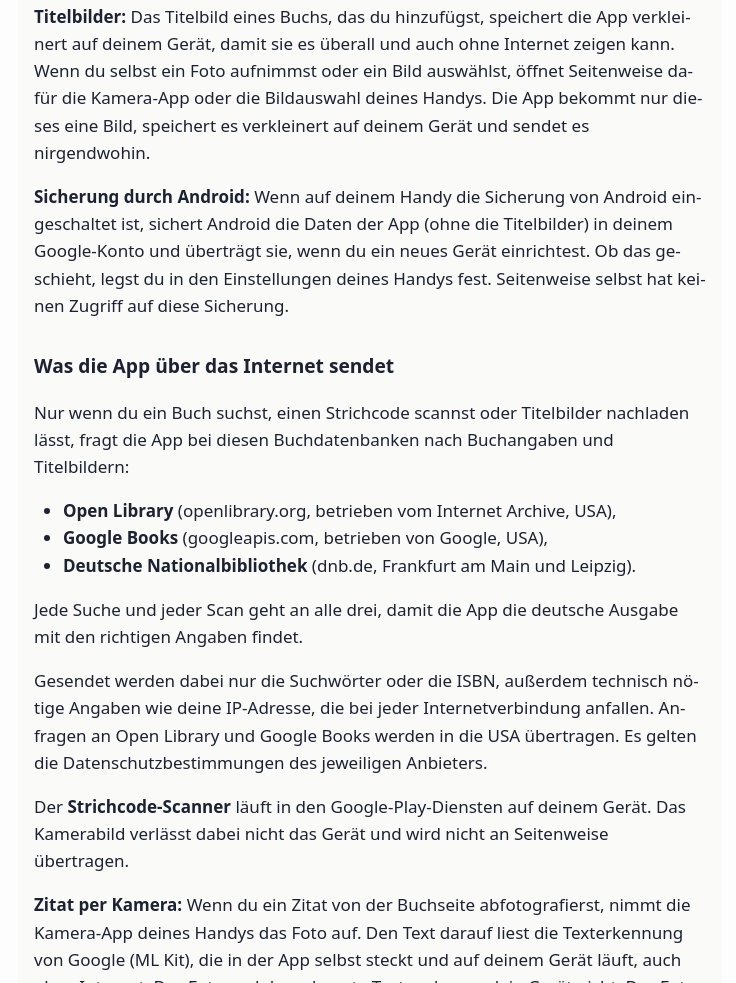
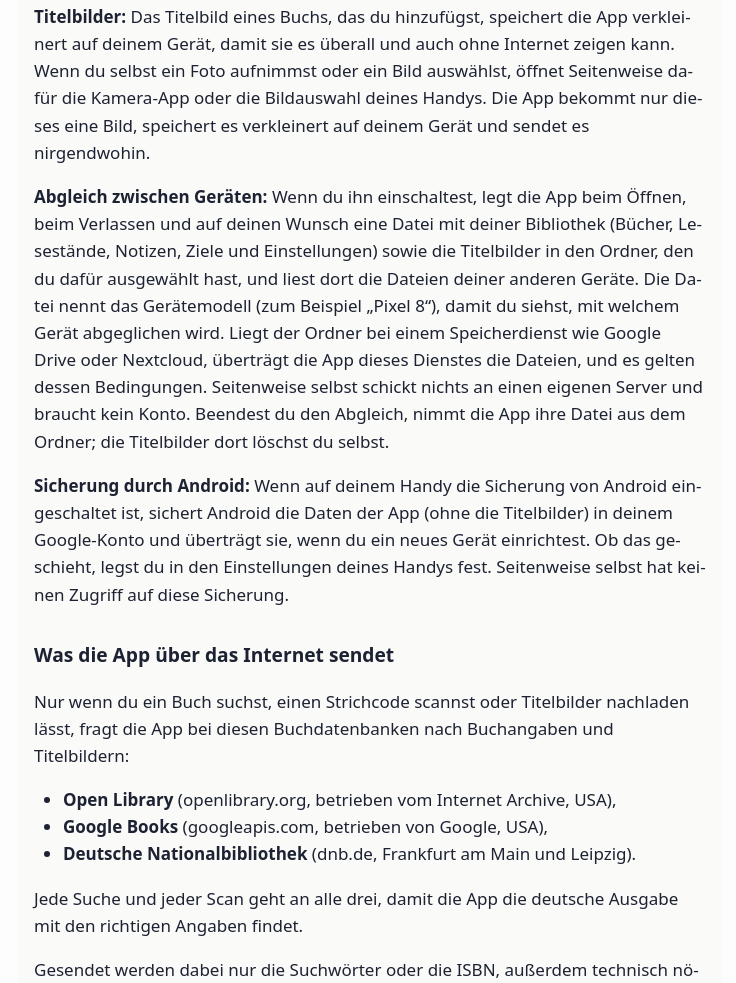
Before and after one commit to Zaucher/seitenweise-datenschutz, a plain HTML site: page index.html in a window 1280 px wide. Shown: the part 945-1928 px from the top of the page, without its empty margins (270-1006 px from the left). Drawn offline with Linux system fonts and the light colour scheme.

Commit message:
Datenschutz: Abgleich zwischen Geräten über einen Ordner deiner Wahl
Co-Authored-By: Claude Opus 5.5 <noreply@anthropic.com>
Claude-Session: https://claude.ai/code/session_01WdcJ5pesH4CmGPFai5J8K6

```diff
--- a/index.html
+++ b/index.html
@@ -198,6 +198,7 @@ aufnimmst oder ein Bild auswählst, öffnet Seitenweise dafür die
 Kamera-App oder die Bildauswahl deines Handys. Die App bekommt nur
 dieses eine Bild, speichert es verkleinert auf deinem Gerät und sendet
 es nirgendwohin.</p>
+<p><strong>Abgleich zwischen Geräten:</strong> Wenn du ihn einschaltest, legt die App beim Öffnen, beim Verlassen und auf deinen Wunsch eine Datei mit deiner Bibliothek (Bücher, Lesestände, Notizen, Ziele und Einstellungen) sowie die Titelbilder in den Ordner, den du dafür ausgewählt hast, und liest dort die Dateien deiner anderen Geräte. Die Datei nennt das Gerätemodell (zum Beispiel „Pixel 8“), damit du siehst, mit welchem Gerät abgeglichen wird. Liegt der Ordner bei einem Speicherdienst wie Google Drive oder Nextcloud, überträgt die App dieses Dienstes die Dateien, und es gelten dessen Bedingungen. Seitenweise selbst schickt nichts an einen eigenen Server und braucht kein Konto. Beendest du den Abgleich, nimmt die App ihre Datei aus dem Ordner; die Titelbilder dort löschst du selbst.</p>
 <p><strong>Sicherung durch Android:</strong> Wenn auf deinem Handy die
 Sicherung von Android eingeschaltet ist, sichert Android die Daten der
 App (ohne die Titelbilder) in deinem Google-Konto und überträgt sie,
```
